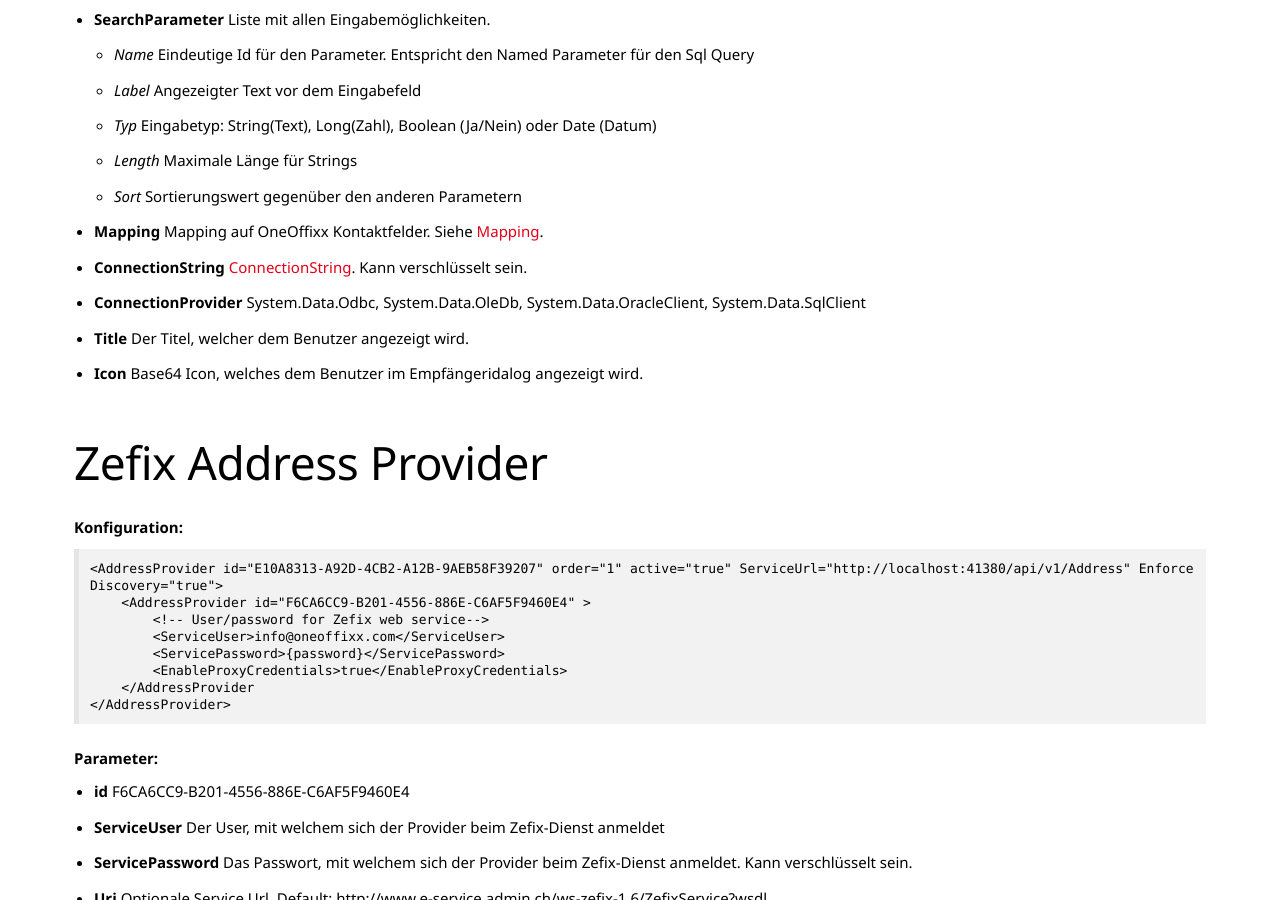
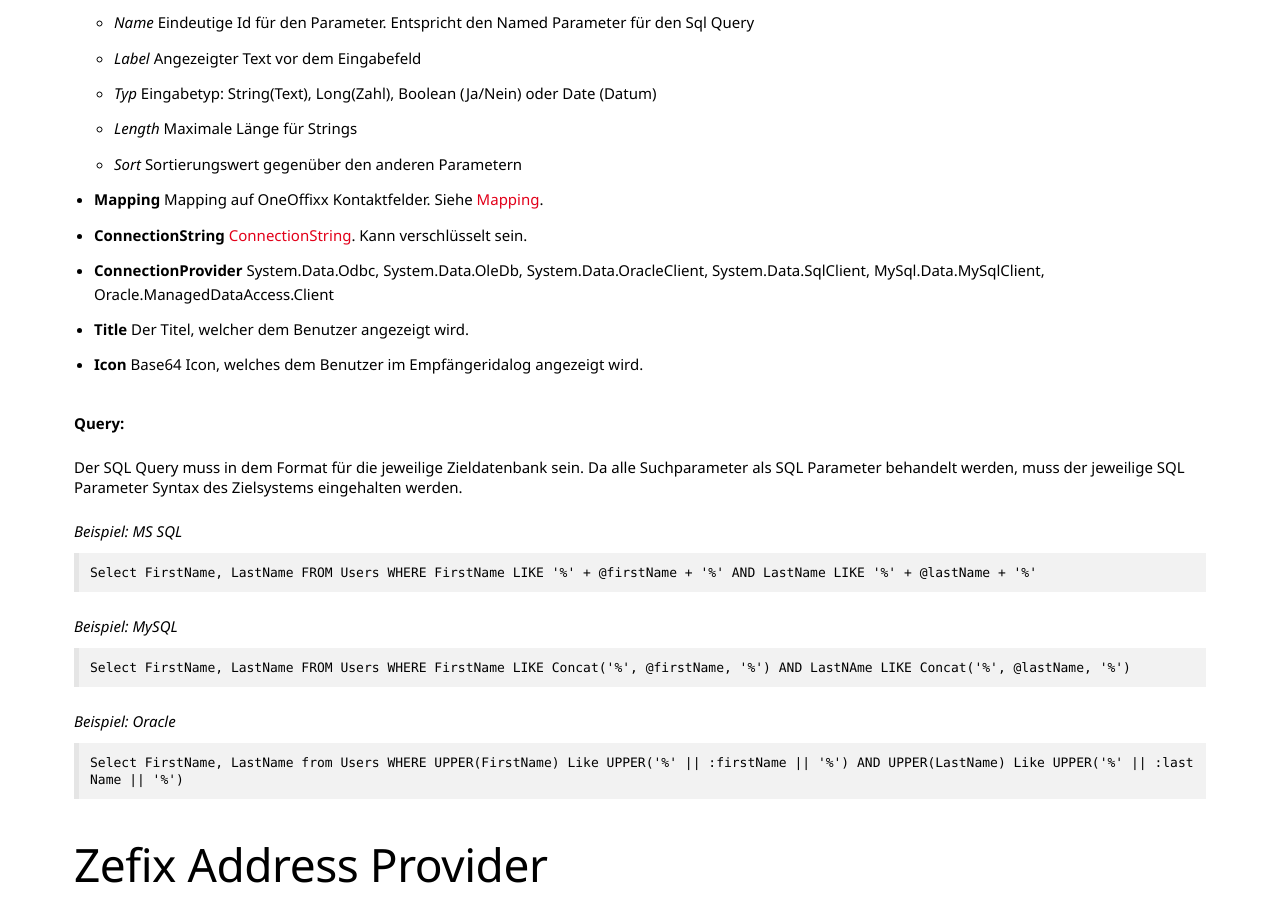
Before and after one commit to primesoft-group/oneoffixx-docs, a Jekyll site: the page built from _pages/docfunc/de/df-ap-addressservice.md, in a window 1280 px wide and 900 px high, scrolled down 3287 px. Built offline with Jekyll 4.4.1, drawn with Linux system fonts in a browser that asks for light colours; nearby versions of some CDN libraries; some web fonts are replaced; some of the changed text lies outside the part shown.

Commit message:
Update df-ap-addressservice.md

```diff
--- a/_pages/docfunc/de/df-ap-addressservice.md
+++ b/_pages/docfunc/de/df-ap-addressservice.md
@@ -62,7 +62,7 @@
 * __Title__ Der Titel, welcher dem Benutzer angezeigt wird.
 * __Icon__ Base64 Icon, welches dem Benutzer im Empfängeridalog angezeigt wird.
 
-## File: CSV Provider
+### File: CSV Provider
 
 __Konfiguration:__
 
@@ -74,7 +74,7 @@
 * __HasHeaders__ Standardwert: True, falls die CSV-Datei überschriften besitzt. Anderseits False. Wenn keine Header vorhanden sind, werden die Spalten nummeriert. (SearchParameter und Mapping entsprechend anpassen)
 * __Delimeter__ Trennzeichen. Standardwert: `";"`
 
-## File: Excel Provider
+### File: Excel Provider
 
 __Konfiguration:__
 
@@ -129,9 +129,26 @@
     * *Sort* Sortierungswert gegenüber den anderen Parametern
 * __Mapping__ Mapping auf OneOffixx Kontaktfelder. Siehe [Mapping]({{ site.baseurl }}/concepts/de/uomf).
 * __ConnectionString__ [ConnectionString](https://www.connectionstrings.com/). Kann verschlüsselt sein.
-* __ConnectionProvider__ System.Data.Odbc, System.Data.OleDb, System.Data.OracleClient, System.Data.SqlClient
+* __ConnectionProvider__ System.Data.Odbc, System.Data.OleDb, System.Data.OracleClient, System.Data.SqlClient, MySql.Data.MySqlClient, Oracle.ManagedDataAccess.Client
 * __Title__ Der Titel, welcher dem Benutzer angezeigt wird.
 * __Icon__ Base64 Icon, welches dem Benutzer im Empfängeridalog angezeigt wird.
+
+__Query:__
+
+Der SQL Query muss in dem Format für die jeweilige Zieldatenbank sein. Da alle Suchparameter als SQL Parameter behandelt werden, muss der jeweilige SQL Parameter Syntax des Zielsystems eingehalten werden.
+
+_Beispiel: MS SQL_
+
+    Select FirstName, LastName FROM Users WHERE FirstName LIKE '%' + @firstName + '%' AND LastName LIKE '%' + @lastName + '%'
+
+_Beispiel: MySQL_
+
+    Select FirstName, LastName FROM Users WHERE FirstName LIKE Concat('%', @firstName, '%') AND LastNAme LIKE Concat('%', @lastName, '%')
+
+_Beispiel: Oracle_
+
+    Select FirstName, LastName from Users WHERE UPPER(FirstName) Like UPPER('%' || :firstName || '%') AND UPPER(LastName) Like UPPER('%' || :lastName || '%')
+
 
 ## Zefix Address Provider
 
```
Also changed, not shown: other parts of _pages/docfunc/de/df-ap-addressservice.md (+1 -1 lines).
